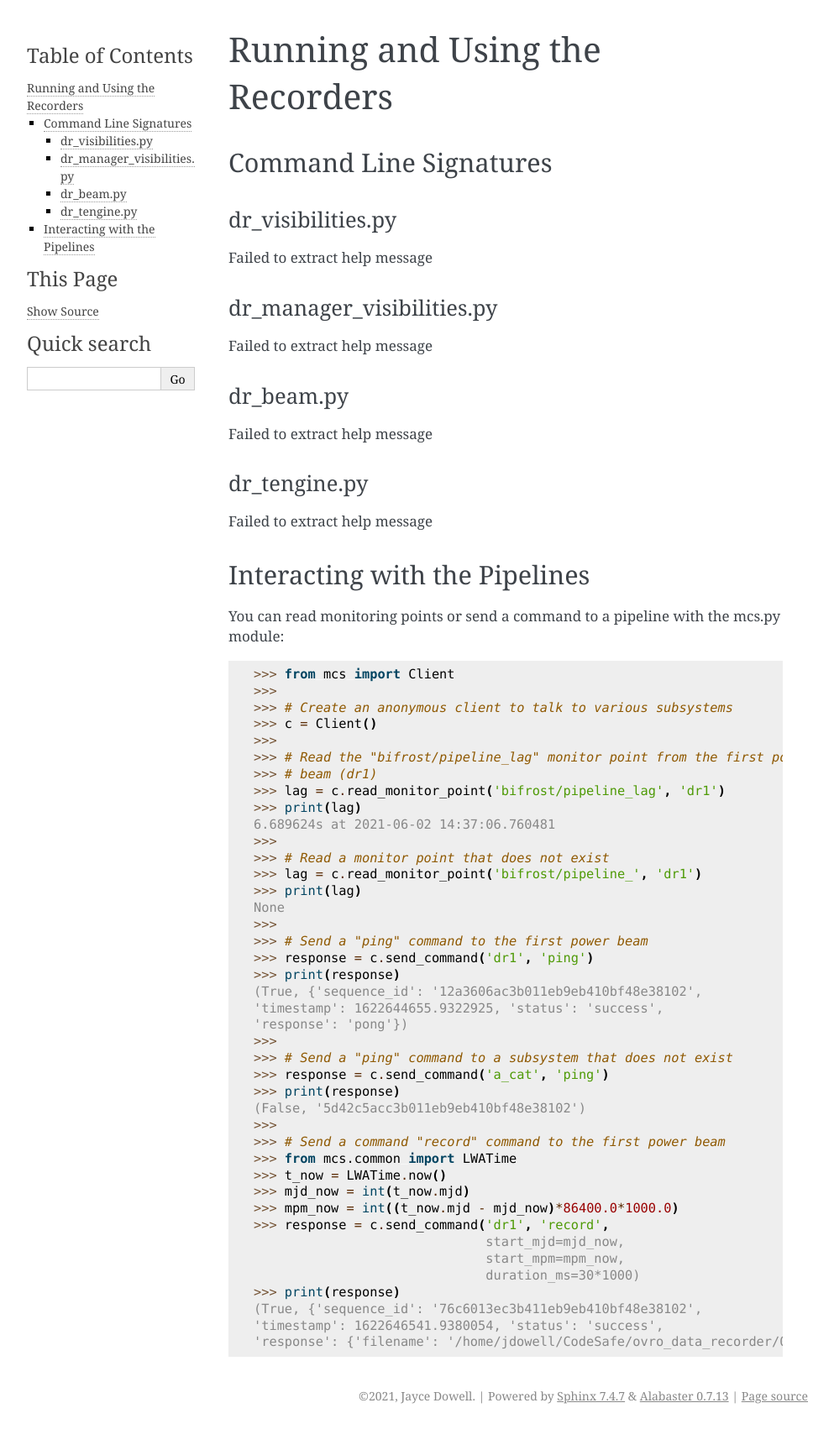
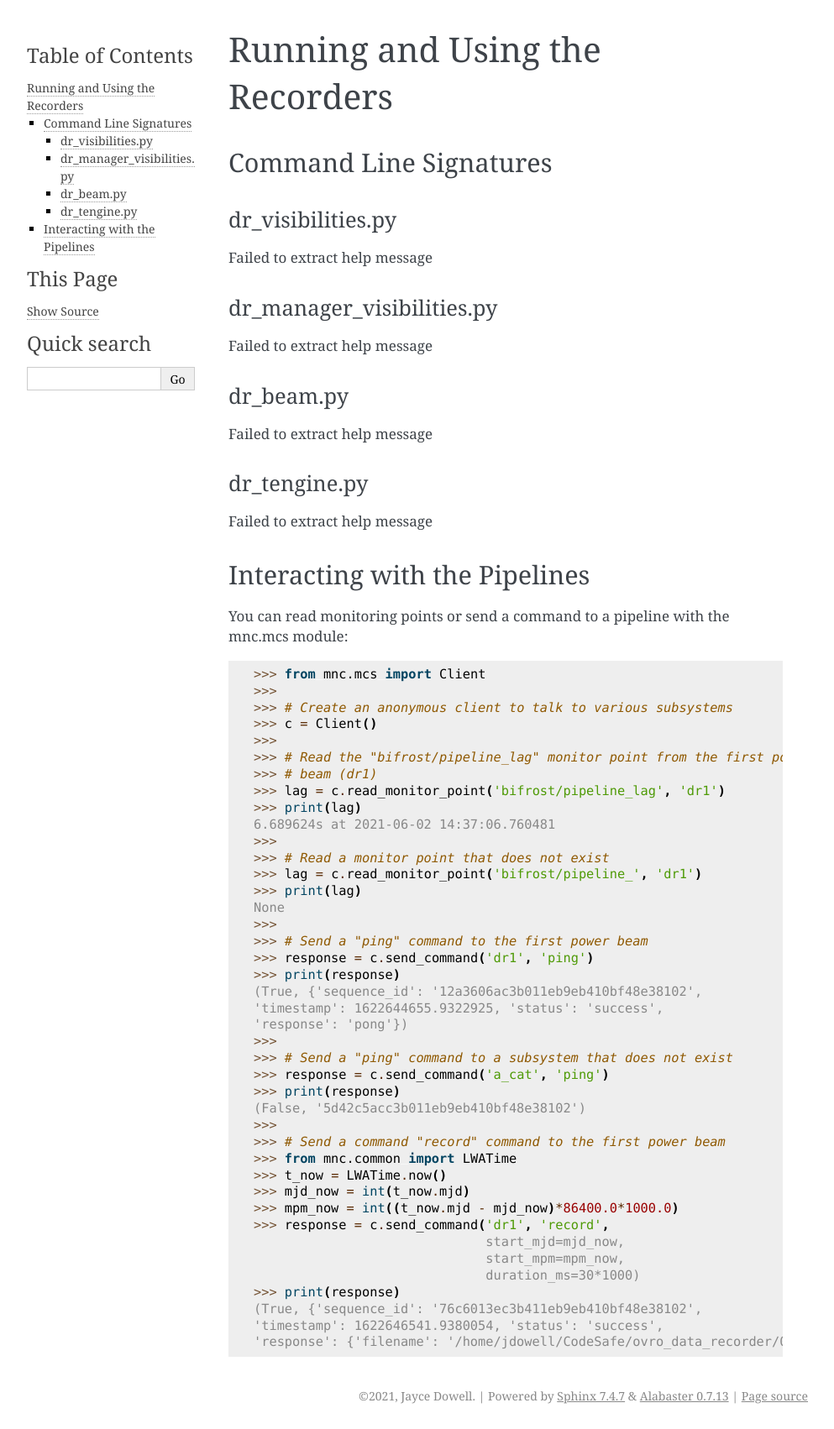
Before and after one commit to lwa-project/ovro_data_recorder, a Sphinx documentation site: the page built from docs/source/using.rst, in a window 1280 px wide. Shown: the whole page at 84% size, without its empty margins (148-1141 px from the left). Built offline with Sphinx 7.4.7, drawn with Linux system fonts in a browser that asks for light colours; formulas are drawn with MathJax 3.

Commit message:
Another move.

```diff
--- a/docs/source/using.rst
+++ b/docs/source/using.rst
@@ -27,10 +27,10 @@ dr_tengine.py
 Interacting with the Pipelines
 ------------------------------
 
-You can read monitoring points or send a command to a pipeline with the mcs.py
+You can read monitoring points or send a command to a pipeline with the mnc.mcs
 module::
 
-  >>> from mcs import Client
+  >>> from mnc.mcs import Client
   >>>
   >>> # Create an anonymous client to talk to various subsystems
   >>> c = Client()
@@ -59,7 +59,7 @@ module::
   (False, '5d42c5acc3b011eb9eb410bf48e38102')
   >>>
   >>> # Send a command "record" command to the first power beam
-  >>> from mcs.common import LWATime
+  >>> from mnc.common import LWATime
   >>> t_now = LWATime.now()
   >>> mjd_now = int(t_now.mjd)
   >>> mpm_now = int((t_now.mjd - mjd_now)*86400.0*1000.0)
```
